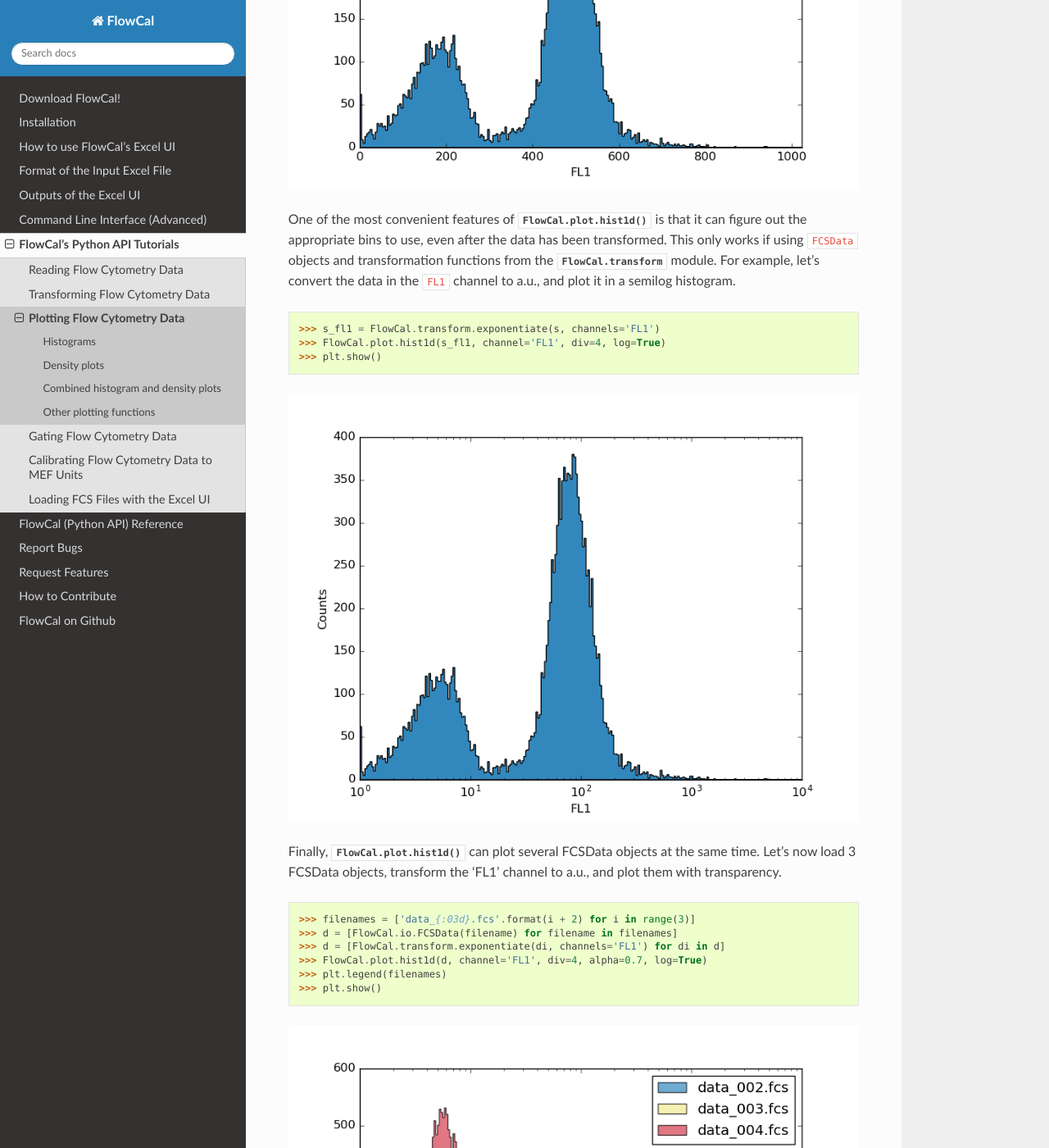
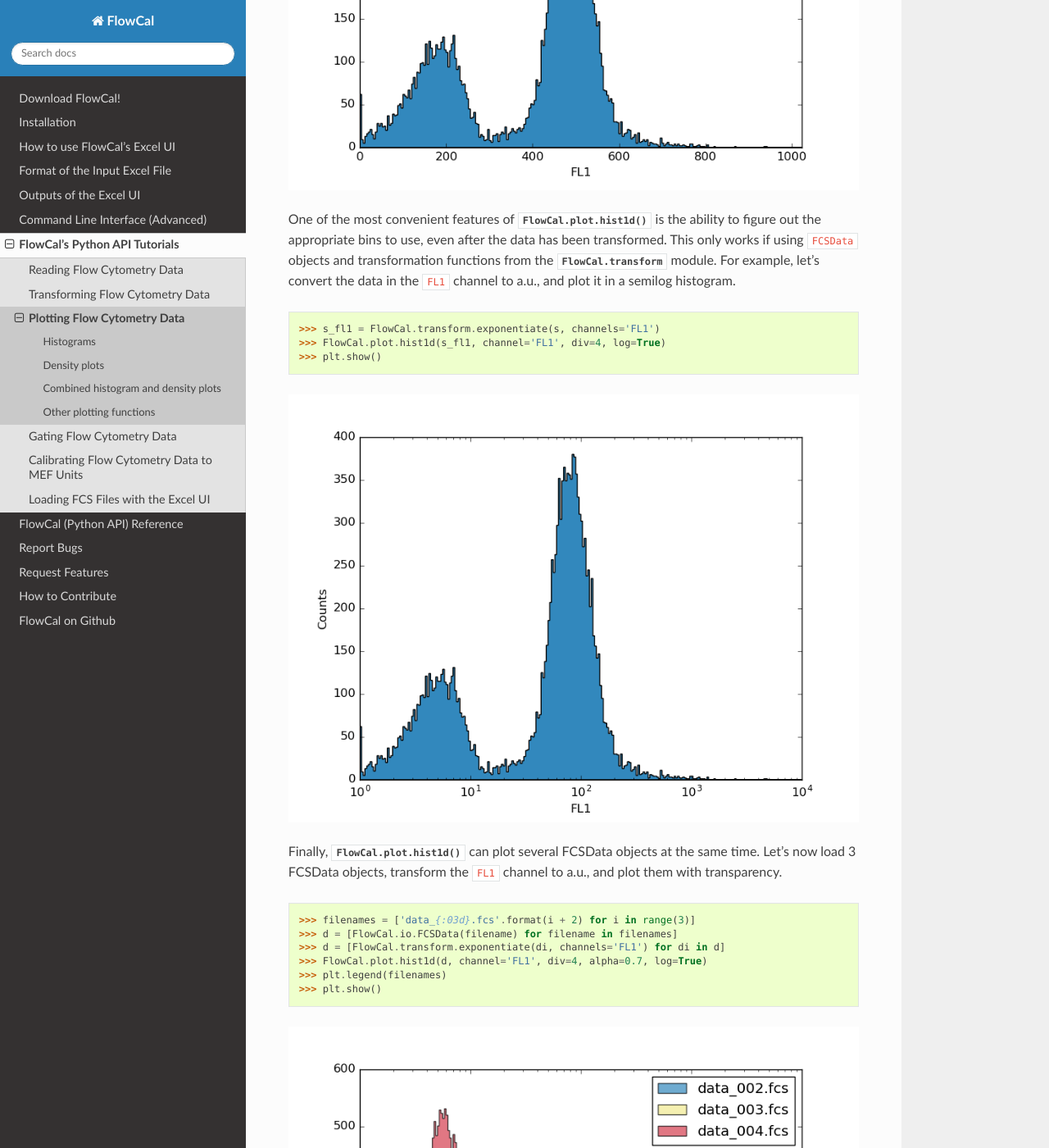
Before and after one commit to taborlab/FlowCal, a Sphinx documentation site: the page built from doc/python_tutorials/plot.rst, in a window 1280 px wide and 1400 px high, scrolled down 2036 px. Shown: the whole window at 82% size. Built offline with Sphinx 7.4.7 and the Read the Docs theme 2.0.0, drawn with Linux system fonts in a browser that asks for light colours; the version number could not be read and is left out.

Commit message:
Fixed some typos in python tutorials.

```diff
--- a/doc/python_tutorials/plot.rst
+++ b/doc/python_tutorials/plot.rst
@@ -34,7 +34,7 @@ By default, :func:`FlowCal.plot.hist1d` uses the same bins as the FCS file itsel
 
 .. image:: /_static/python_tutorial_plot_2.png
 
-One of the most convenient features of :func:`FlowCal.plot.hist1d` is that it can figure out the appropriate bins to use, even after the data has been transformed. This only works if using ``FCSData`` objects and transformation functions from the :mod:`FlowCal.transform` module. For example, let's convert the data in the ``FL1`` channel to a.u., and plot it in a semilog histogram.
+One of the most convenient features of :func:`FlowCal.plot.hist1d` is the ability to figure out the appropriate bins to use, even after the data has been transformed. This only works if using ``FCSData`` objects and transformation functions from the :mod:`FlowCal.transform` module. For example, let's convert the data in the ``FL1`` channel to a.u., and plot it in a semilog histogram.
 
 >>> s_fl1 = FlowCal.transform.exponentiate(s, channels='FL1')
 >>> FlowCal.plot.hist1d(s_fl1, channel='FL1', div=4, log=True)
@@ -42,7 +42,7 @@ One of the most convenient features of :func:`FlowCal.plot.hist1d` is that it ca
 
 .. image:: /_static/python_tutorial_plot_3.png
 
-Finally, :func:`FlowCal.plot.hist1d` can plot several FCSData objects at the same time. Let's now load 3 FCSData objects, transform the 'FL1' channel to a.u., and plot them with transparency.
+Finally, :func:`FlowCal.plot.hist1d` can plot several FCSData objects at the same time. Let's now load 3 FCSData objects, transform the ``FL1`` channel to a.u., and plot them with transparency.
 
 >>> filenames = ['data_{:03d}.fcs'.format(i + 2) for i in range(3)]
 >>> d = [FlowCal.io.FCSData(filename) for filename in filenames]
--- a/doc/python_tutorials/read.rst
+++ b/doc/python_tutorials/read.rst
@@ -45,7 +45,7 @@ One of the most practical features of an ``FCSData`` object is the ability to sl
 >>> print s_sub_ch_2.channels
 ('FL1', 'FL2', 'FL3')
 
-This is totally equivalent to indexing with integers.
+This is completely equivalent to indexing with integers.
 
 >>> import numpy as np
 >>> np.all(s_sub_ch == s_sub_ch_2)
--- a/doc/python_tutorials/transform.rst
+++ b/doc/python_tutorials/transform.rst
@@ -22,7 +22,7 @@ Let's now visualize the contents of the ``FL1`` channel. We will explore ``FlowC
 
 .. image:: /_static/python_tutorial_transform_1.png
 
-Note that the range of the x axis is from 0 to 1024. We know that this sample was acquired with a logarithmic amplifier, and fluorescence should cover values from 1 to 10000. However, data from an FCS file is normally stored in "channel units" or "channel numbers", which are essentially numbers as they come from the flow cytometry's detectors. To convert this data to arbitrary fluorescence units (a.u.), we use :func:`FlowCal.transform.exponentiate`.
+Note that the range of the x axis is from 0 to 1024. We know that this sample was acquired with a logarithmic amplifier, and fluorescence should cover values from 1 to 10000. However, data from an FCS file is normally stored in "channel units" or "channel numbers", which are essentially numbers as they come from the flow cytometer's detectors. To convert this data to arbitrary fluorescence units (a.u.), we use :func:`FlowCal.transform.exponentiate`.
 
 >>> s_transformed = FlowCal.transform.exponentiate(s, channels='FL1')
 
```
